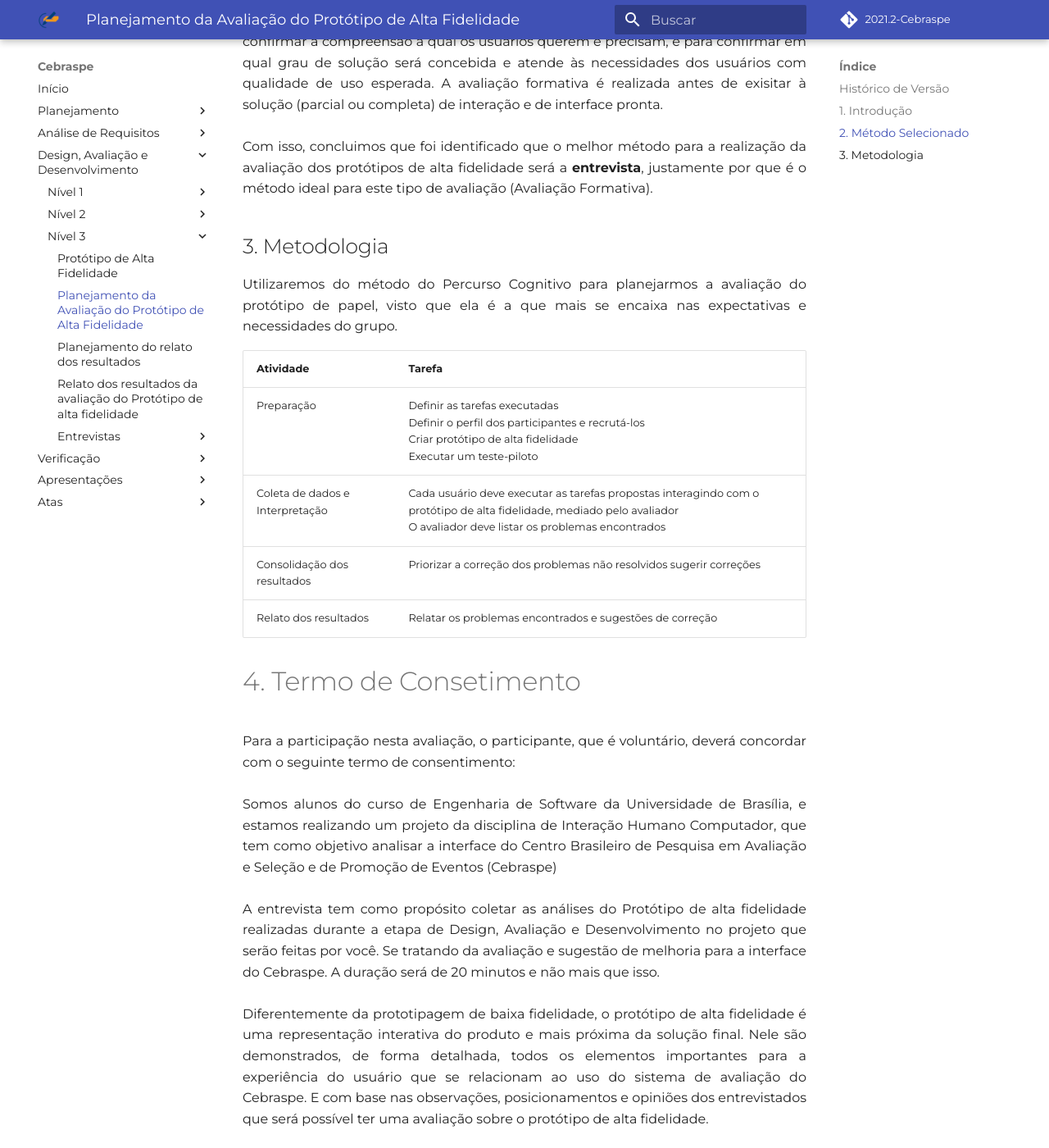
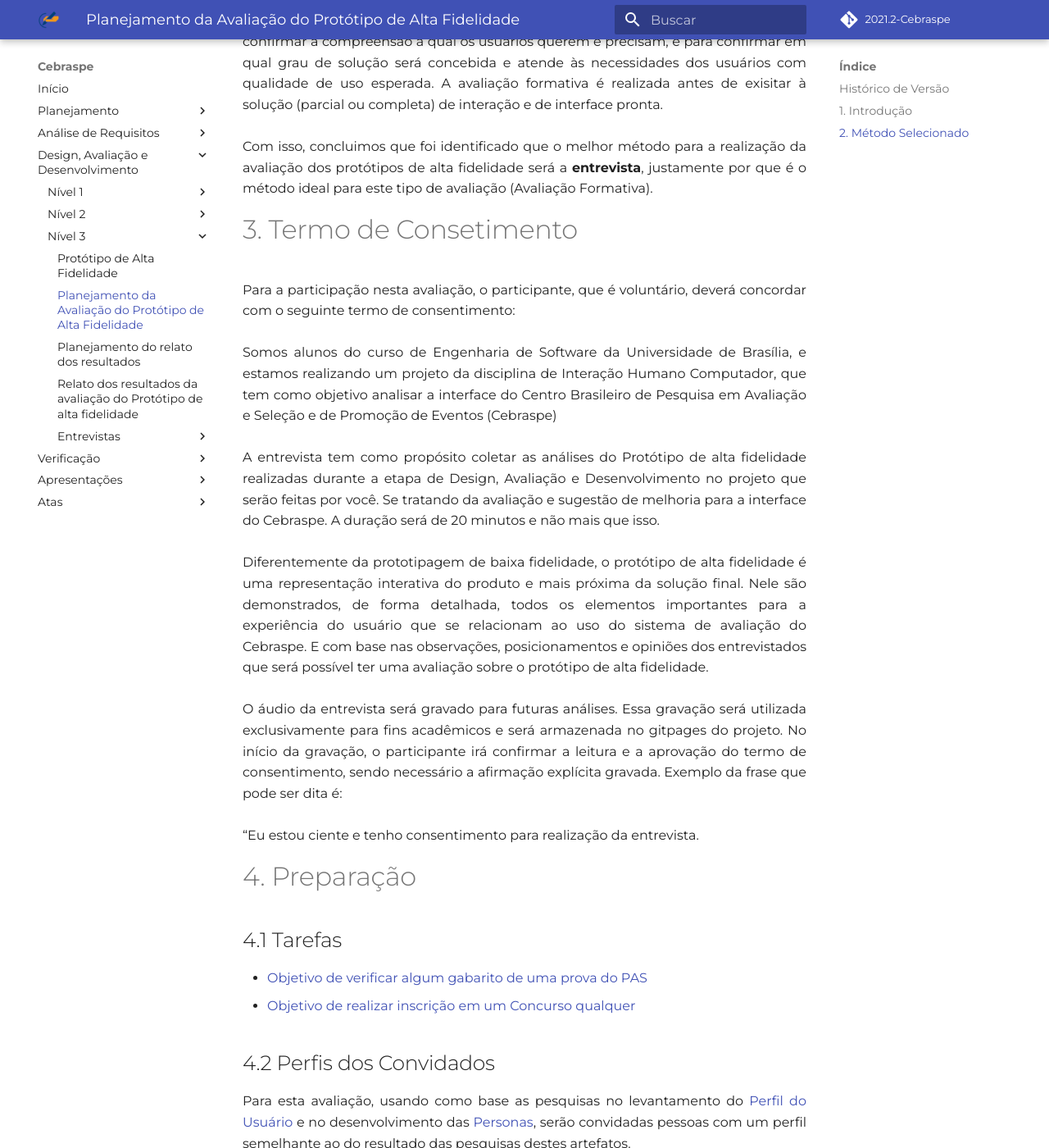
Before and after one commit to Interacao-Humano-Computador/2021.2-Cebraspe, an MkDocs documentation site: the page built from docs/Avaliação_desenvolvimento/Nivel3/planejamento_avaliacao.md, in a window 1280 px wide and 1400 px high, scrolled down 805 px. Shown: the whole window at 82% size. Built offline with MkDocs 1.6.1 and Material for MkDocs 9.7.7, drawn with Linux system fonts in a browser that asks for light colours; some web fonts are replaced; comment, search, counter and statistics services are not loaded; some of the changed text lies outside the part shown.

Commit message:
#46 - Correções

```diff
--- a/docs/Avaliação_desenvolvimento/Nivel3/planejamento_avaliacao.md
+++ b/docs/Avaliação_desenvolvimento/Nivel3/planejamento_avaliacao.md
@@ -19,18 +19,8 @@
 Com isso, concluimos que foi identificado que o melhor método para a realização da avaliação dos protótipos de alta fidelidade será a <strong>entrevista</strong>, justamente por que é o método ideal para este tipo de avaliação (Avaliação Formativa).
 </p>
 
-## 3. Metodologia
-<p style="text-align: justify;">Utilizaremos do método do Percurso Cognitivo para planejarmos a avaliação do protótipo de papel, visto que ela é a que mais se encaixa nas expectativas e necessidades do grupo.</p>
 
-| Atividade | Tarefa |
-|--|--|
-| Preparação |Definir as tarefas executadas<br> Definir o perfil dos participantes e recrutá-los<br>Criar protótipo de alta fidelidade<br>Executar um teste-piloto<br> |
-| Coleta de dados e Interpretação | Cada usuário deve executar as tarefas propostas interagindo com o protótipo de alta fidelidade, mediado pelo avaliador<br> O avaliador deve listar os problemas encontrados<br>|
-| Consolidação dos resultados<br> | Priorizar a correção dos problemas não resolvidos sugerir correções<br> |
-| Relato dos resultados<br> | Relatar os problemas encontrados e sugestões de correção<br> |
-
-
-# 4. Termo de Consetimento
+# 3. Termo de Consetimento
 
 <p style="text-align: justify;">Para a participação nesta avaliação, o participante, que é voluntário, deverá concordar com o seguinte termo de consentimento:
 <br>
@@ -68,29 +58,29 @@
 “Eu estou ciente e tenho consentimento para realização da entrevista.
 </p>
 
-# 5. Preparação
+# 4. Preparação
 
-## 5.1 Tarefas
+## 4.1 Tarefas
 
 * [Objetivo de verificar algum gabarito de uma prova do PAS](https://interacao-humano-computador.github.io/2021.2-Cebraspe/Análise_de_requisitos/Análise_de_tarefas/CTT/)
 * [Objetivo de realizar inscrição em um Concurso qualquer](https://interacao-humano-computador.github.io/2021.2-Cebraspe/Análise_de_requisitos/Análise_de_tarefas/HTA/)
 
-## 5.2 Perfis dos Convidados
+## 4.2 Perfis dos Convidados
 
 <p style="text-align: justify;">Para esta avaliação, usando como base as pesquisas no levantamento do <a href = "https://interacao-humano-computador.github.io/2021.2-Cebraspe/Análise_de_requisitos/Perfil_do_usuario/perfil_do_usuario/">Perfil do Usuário</a> e no desenvolvimento das <a href = "https://interacao-humano-computador.github.io/2021.2-Cebraspe/Análise_de_requisitos/Personas/personas/">Personas</a>, serão convidadas pessoas com um perfil semelhante ao do resultado das pesquisas destes artefatos. <br> Sendo o público alvo, alunos de graduação, alunos de pós-graduação, ex-alunos, professores e alunos do ensino médio.</p>
 
-## 5.3 Teste Piloto
+## 4.3 Teste Piloto
 
 <p style="text-align: justify;">O objetivo desse teste é avaliar o próprio planejamento, e analisar se a avaliação, tal como planejada, produz os dados necessários para responder a questões e objetivos do estudo. O avaliador deve conduzir o teste-piloto como se fosse uma sessão normal de avaliação. (Barbosa e Silva, 2010)</p>
 
 <a href = "https://interacao-humano-computador.github.io/2021.2-Cebraspe/Avalia%C3%A7%C3%A3o_desenvolvimento/Nivel3/teste_piloto/">Link Teste Piloto</a>
 
-## 5.4 Protótipo de Alta fidelidade
+## 4.4 Protótipo de Alta fidelidade
 
 O protótipo de Alta Fidelidade pode ser acessado por esse <a href = "https://interacao-humano-computador.github.io/2021.2-Cebraspe/Avaliação_desenvolvimento/Nivel3/prototipo_alta_fidelidade/">Link</a>
 
 
-## 6. Coleta de Dados e Interpretação
+## 5. Coleta de Dados e Interpretação
 
 <p style="text-align: justify;">Para a coleta de dados, os convidados entrevistados devem realizar as atividades propostas pelo entrevistador, interagindo com o protótipo e sendo guiado pelo entrevistador. O papel do entrevistador é tanto guiar o usuário no comportamento do sistema, quanto anotar as observações necessárias no decorrer da interação.
 
```
Also changed, not shown: other parts of docs/Avaliação_desenvolvimento/Nivel3/planejamento_avaliacao.md (+3 -3 lines).
